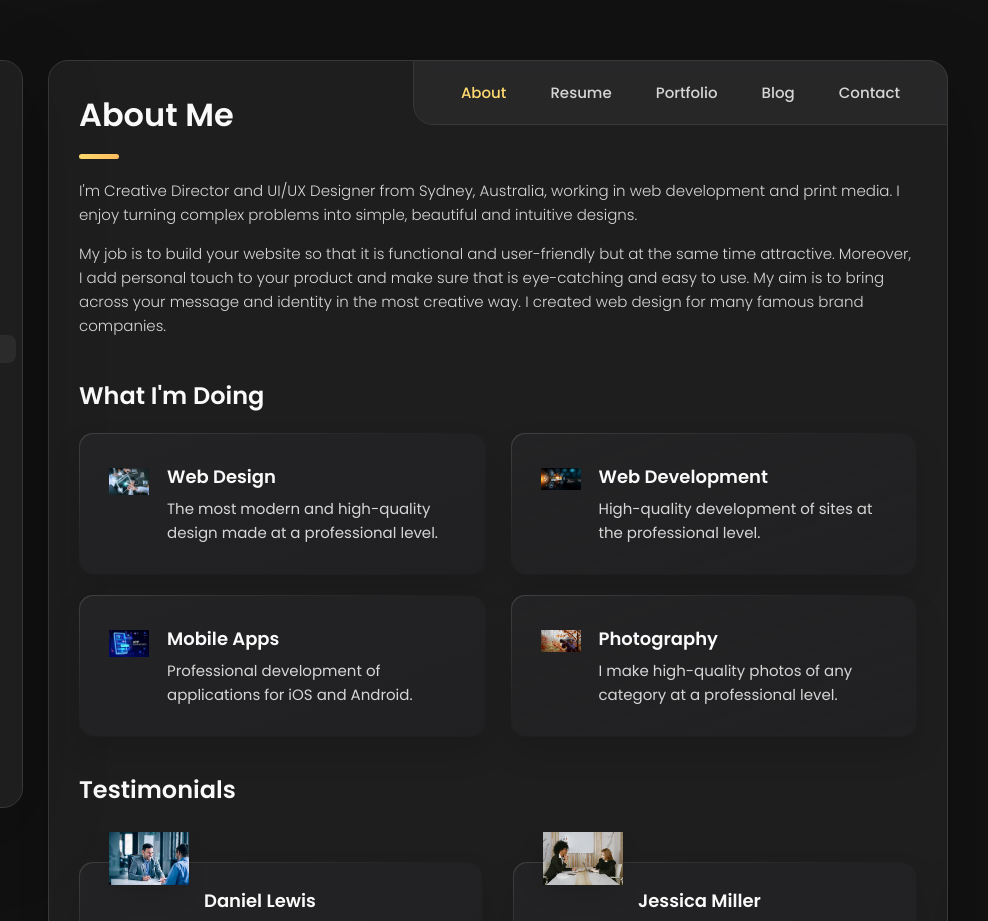
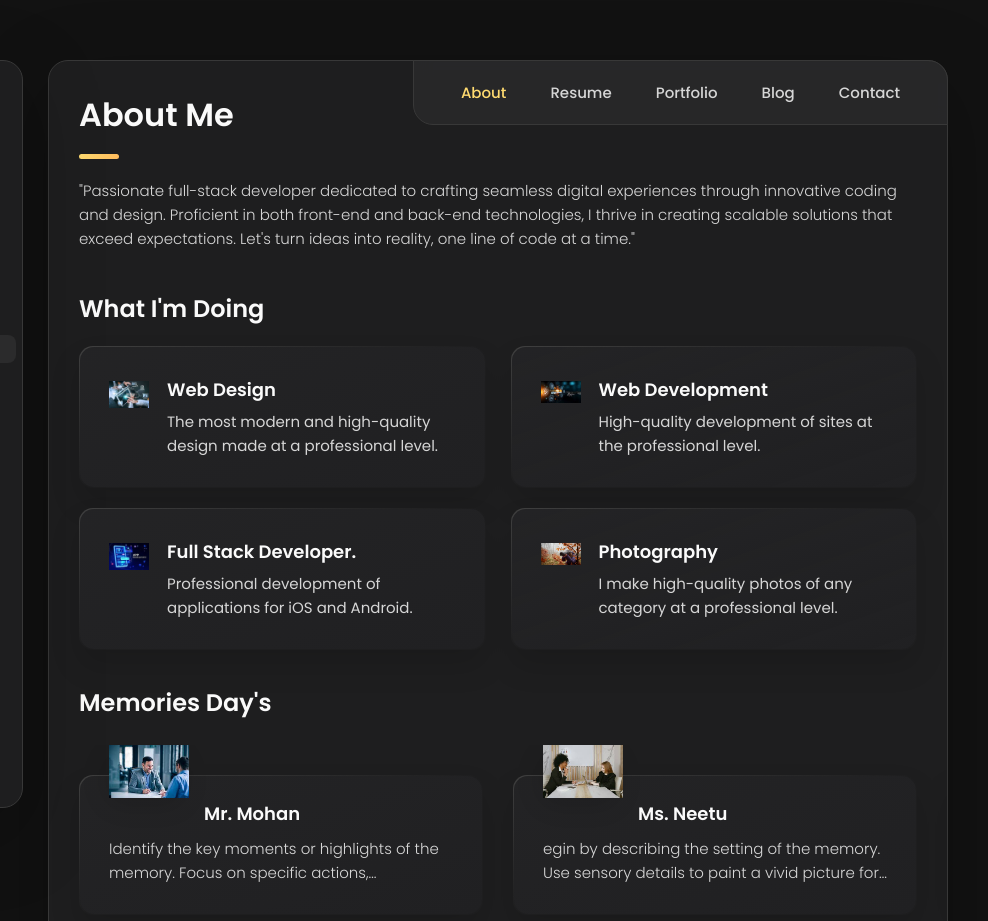
Before and after one commit to Sanjeetsuman/portfolio, a plain HTML site: page index.html in a window 1280 px wide. Shown: the top 921 px of the page, 292-1280 px from the left. Drawn offline with nearby package versions, Linux system fonts and the light colour scheme.

Commit message:
m commit

```diff
--- a/index.html
+++ b/index.html
@@ -48,7 +48,7 @@
         <div class="info-content">
           <h1 class="name" title="Richard hanrick">SANJEET KUMAR</h1>
 
-          <p class="title">Web developer  // Full Stack Developer </p>
+          <p class="title">Web developer // Full Stack Developer </p>
         </div>
 
         <button class="info_more-btn" data-sidebar-btn>
@@ -128,19 +128,19 @@
         <ul class="social-list">
 
           <li class="social-item">
-            <a href="https://www.facebook.com/sanjeet.sunan.5?mibextid=ZbWKwL" class="social-link">
+            <a href="https://www.facebook.com/sanjeet.sunan.5?mibextid=ZbWKwL" class="social-link" target="_blank">
               <ion-icon name="logo-facebook"></ion-icon>
             </a>
           </li>
 
           <li class="social-item">
-            <a href="https://twitter.com/sanjeet59617081?t=SZ3ZszU8GRaQCeyRHGtuhg&s=08" class="social-link">
+            <a href="https://twitter.com/sanjeet59617081?t=SZ3ZszU8GRaQCeyRHGtuhg&s=08" class="social-link" target="_blank">
               <ion-icon name="logo-twitter"></ion-icon>
             </a>
           </li>
 
           <li class="social-item">
-            <a href="https://instagram.com/sanjeet_suman_01?igshid=NzMyMjgxZWIzNw==" class="social-link">
+            <a href="https://instagram.com/sanjeet_suman_01?igshid=NzMyMjgxZWIzNw==" class="social-link" target="_blank">
               <ion-icon name="logo-instagram"></ion-icon>
             </a>
           </li>
@@ -209,18 +209,12 @@
 
         <section class="about-text">
           <p>
-            I'm Creative Director and UI/UX Designer from Sydney, Australia, working in web development and print media.
-            I enjoy
-            turning complex problems into simple, beautiful and intuitive designs.
+            "Passionate full-stack developer dedicated to crafting seamless digital experiences through innovative
+            coding and design. Proficient in both front-end and back-end technologies, I thrive in creating scalable
+            solutions that exceed expectations. Let's turn ideas into reality, one line of code at a time."
           </p>
 
-          <p>
-            My job is to build your website so that it is functional and user-friendly but at the same time attractive.
-            Moreover, I
-            add personal touch to your product and make sure that is eye-catching and easy to use. My aim is to bring
-            across your
-            message and identity in the most creative way. I created web design for many famous brand companies.
-          </p>
+
         </section>
 
 
@@ -273,7 +267,7 @@
               </div>
 
               <div class="service-content-box">
-                <h4 class="h4 service-item-title">Mobile apps</h4>
+                <h4 class="h4 service-item-title">Full Stack Developer.</h4>
 
                 <p class="service-item-text">
                   Professional development of applications for iOS and Android.
@@ -305,11 +299,12 @@
 
         <!--
           - testimonials
-        -->
+          -->
+
 
         <section class="testimonials">
 
-          <h3 class="h3 testimonials-title">Testimonials</h3>
+          <h3 class="h3 testimonials-title"> Memories Day's</h3>
 
           <ul class="testimonials-list has-scrollbar">
 
@@ -320,15 +315,11 @@
                   <img src="./assets/images/clnt1.jpeg" alt="Daniel lewis" width="60" data-testimonials-avatar>
                 </figure>
 
-                <h4 class="h4 testimonials-item-title" data-testimonials-title>Daniel lewis</h4>
+                <h4 class="h4 testimonials-item-title" data-testimonials-title>Mr. Mohan</h4>
 
                 <div class="testimonials-text" data-testimonials-text>
                   <p>
-                    Richard was hired to create a corporate identity. We were very pleased with the work done. She has a
-                    lot of experience
-                    and is very concerned about the needs of client. Lorem ipsum dolor sit amet, ullamcous cididt
-                    consectetur adipiscing
-                    elit, seds do et eiusmod tempor incididunt ut laborels dolore magnarels alia.
+                    Identify the key moments or highlights of the memory. Focus on specific actions, conversations, or interactions that stand out to you. These could be small gestures, significant milestones, unexpected twists, or profound realizations.
                   </p>
                 </div>
 
@@ -342,15 +333,11 @@
                   <img src="./assets/images/clnt4.jpeg" alt="Jessica miller" width="60" data-testimonials-avatar>
                 </figure>
 
-                <h4 class="h4 testimonials-item-title" data-testimonials-title>Jessica miller</h4>
+                <h4 class="h4 testimonials-item-title" data-testimonials-title>Ms. Neetu </h4>
 
                 <div class="testimonials-text" data-testimonials-text>
                   <p>
-                    Richard was hired to create a corporate identity. We were very pleased with the work done. She has a
-                    lot of experience
-                    and is very concerned about the needs of client. Lorem ipsum dolor sit amet, ullamcous cididt
-                    consectetur adipiscing
-                    elit, seds do et eiusmod tempor incididunt ut laborels dolore magnarels alia.
+                    egin by describing the setting of the memory. Use sensory details to paint a vivid picture for your readers, incorporating sights, sounds, smells, tastes, and textures. Transport your audience to the moment by capturing the ambiance and atmosphere.
                   </p>
                 </div>
 
@@ -364,15 +351,14 @@
                   <img src="./assets/images/clnt3.jpeg" alt="Emily evans" width="60" data-testimonials-avatar>
                 </figure>
 
-                <h4 class="h4 testimonials-item-title" data-testimonials-title>Emily evans</h4>
+                <h4 class="h4 testimonials-item-title" data-testimonials-title> Ma. Annaya Raj</h4>
 
                 <div class="testimonials-text" data-testimonials-text>
                   <p>
-                    Richard was hired to create a corporate identity. We were very pleased with the work done. She has a
-                    lot of experience
-                    and is very concerned about the needs of client. Lorem ipsum dolor sit amet, ullamcous cididt
-                    consectetur adipiscing
-                    elit, seds do et eiusmod tempor incididunt ut laborels dolore magnarels alia.
+                    In the warmth of familiar embrace, time slips away.aughter echoes, hearts reconnect in the gentle sway In the company of a cherished friend, the world finds its tune,Each moment a melody, a symphony of friendship in bloom. <br>Side by side, we journey through memories old and new,
+With every shared smile, our bond steadfast and true.
+In the embrace of friendship's light, we find solace and cheer,
+For in the presence of a best friend, joy is always near.
                   </p>
                 </div>
 
@@ -386,15 +372,11 @@
                   <img src="./assets/images/clnt1.jpeg" alt="Henry william" width="60" data-testimonials-avatar>
                 </figure>
 
-                <h4 class="h4 testimonials-item-title" data-testimonials-title>Henry william</h4>
+                <h4 class="h4 testimonials-item-title" data-testimonials-title>Mr. Sundar </h4>
 
                 <div class="testimonials-text" data-testimonials-text>
                   <p>
-                    Richard was hired to create a corporate identity. We were very pleased with the work done. She has a
-                    lot of experience
-                    and is very concerned about the needs of client. Lorem ipsum dolor sit amet, ullamcous cididt
-                    consectetur adipiscing
-                    elit, seds do et eiusmod tempor incididunt ut laborels dolore magnarels alia.
+                     A memory that holds personal significance or carries emotional weight. It could be a joyful moment, a significant event, a challenging experience, or even a simple everyday occurrence that left a lasting impression.
                   </p>
                 </div>
 
@@ -408,7 +390,7 @@
 
         <!--
           - testimonials modal
-        -->
+           -->
 
         <div class="modal-container" data-modal-container>
 
@@ -436,11 +418,7 @@
 
               <div data-modal-text>
                 <p>
-                  Richard was hired to create a corporate identity. We were very pleased with the work done. She has a
-                  lot of experience
-                  and is very concerned about the needs of client. Lorem ipsum dolor sit amet, ullamcous cididt
-                  consectetur adipiscing
-                  elit, seds do et eiusmod tempor incididunt ut laborels dolore magnarels alia.
+                  nce you're satisfied with your writing, consider how you want to preserve and share the memory. Whether it's through journaling, blogging, storytelling, or simply sharing with loved ones, find a way to honor and celebrate the moments that matter most to you.
                 </p>
               </div>
 
@@ -449,15 +427,12 @@
           </section>
 
         </div>
-
-
-        <!--
-          - clients
-        -->
+        <!--- clients
+          -->
 
         <section class="clients">
 
-          <h3 class="h3 clients-title">Clients</h3>
+          <h3 class="h3 clients-title">feature Goal's</h3>
 
           <ul class="clients-list has-scrollbar">
 
@@ -542,8 +517,9 @@
               </p>
 
             </li>
-<!--
+            <!--
         education texrt
+
 
             <li class="timeline-item">
 
@@ -557,7 +533,7 @@
               </p>
 
             </li>
-          -->
+ -->
             <li class="timeline-item">
 
               <h4 class="h4 timeline-item-title">+2 S.S school Sukhpur SUpaul Bihar</h4>
```
Also changed, not shown: assets/styles.css (line endings or trailing spaces).
